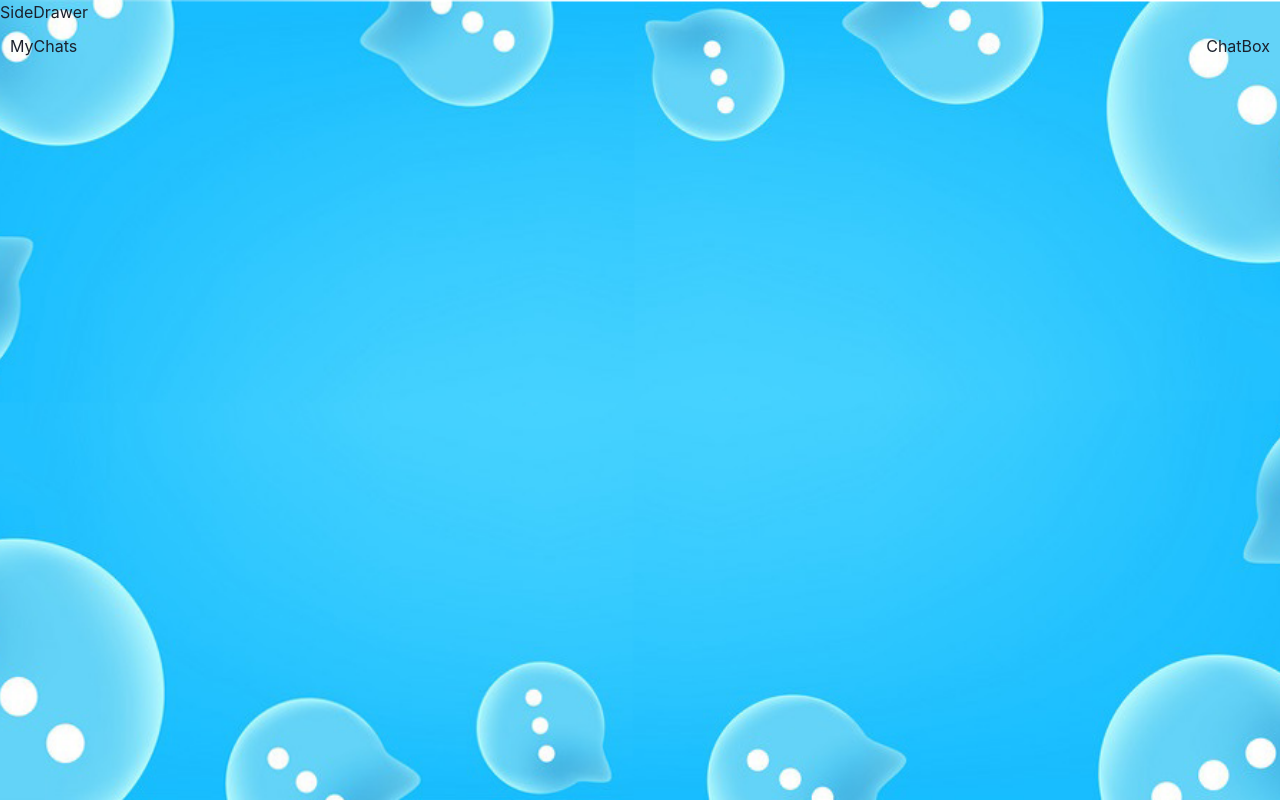
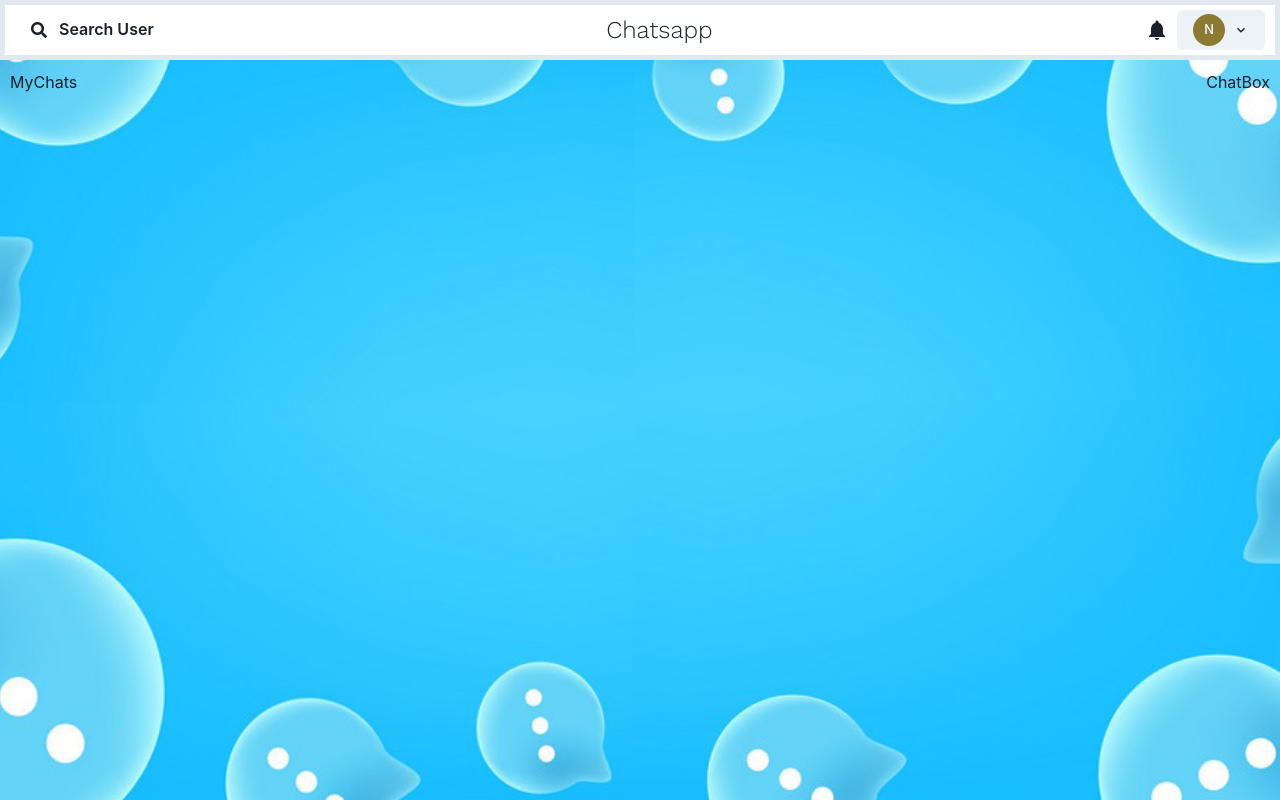
Before and after one commit to AdnanMuzavor/Chat-application, a React (Create React App) app in the folder frontend/: page /chat in a window 1280 px wide. Built offline with nearby package versions, Linux system fonts and the light colour scheme.

Commit message:
basic frontend templates

```diff
--- a/frontend/package.json
+++ b/frontend/package.json
@@ -4,6 +4,7 @@
   "private": true,
   "proxy": "http://127.0.0.1:5000",
   "dependencies": {
+    "@chakra-ui/icons": "^1.1.7",
     "@chakra-ui/react": "^1.8.3",
     "@emotion/react": "^11.8.1",
     "@emotion/styled": "^11.8.1",
--- a/frontend/public/index.html
+++ b/frontend/public/index.html
@@ -10,6 +10,7 @@
       content="Web site created using create-react-app"
     />
     <link rel="apple-touch-icon" href="%PUBLIC_URL%/logo192.png" />
+    <link rel="stylesheet" href="https://cdnjs.cloudflare.com/ajax/libs/font-awesome/5.15.2/css/all.min.css" integrity="sha512-HK5fgLBL+xu6dm/Ii3z4xhlSUyZgTT9tuc/hSrtw6uzJOvgRr2a9jyxxT1ely+B+xFAmJKVSTbpM/CuL7qxO8w==" crossorigin="anonymous" referrerpolicy="no-referrer" />
     <!--
       manifest.json provides metadata used when your web app is installed on a
       user's mobile device or desktop. See https://developers.google.com/web/fundamentals/web-app-manifest/
--- a/frontend/src/Componenets/ChatComponents/SideDrawer.js
+++ b/frontend/src/Componenets/ChatComponents/SideDrawer.js
@@ -1,9 +1,83 @@
-import React from 'react'
+import {
+  Tooltip,
+  Box,
+  Button,
+  Text,
+  Menu,
+  MenuButton,
+  MenuList,
+  Avatar,
+  MenuItem,
+  MenuDivider,
+} from "@chakra-ui/react";
+import { BellIcon, ChevronDownIcon } from "@chakra-ui/icons";
+import React, { useState } from "react";
+import ProfileModal from "../SmallComponents/ProfileModal";
+// import {ChatState} from "../../Context/ContextProvider";
 
 const SideDrawer = () => {
+  //Getting user state
+  // const {user}=ChatState();
+  //For searching user
+  const [search, setsearch] = useState("");
+  //To keep API result returned by /search api
+  const [searchresult, setsearchresult] = useState([]);
+  //Loading while our api gets thr result for us
+  const [loading, setloading] = useState(false);
+  //On clicking user chat will be loaded
+  const [loadingchat, setLoadingchat] = useState();
   return (
-    <div>SideDrawer</div>
-  )
-}
+    <>
+      <Box
+        d="flex"
+        justifyContent="space-between"
+        alignItems="center"
+        bg="#ffff"
+        w="100%"
+        p="5px 10px 5px 10px"
+        borderWidth="5px"
+      >
+        {/* First component in flex box */}
+        <Tooltip label="Search for users" hasArrow placement="bottom-end">
+          <Button variant="ghost">
+            <i className="fas fa-search"></i>
+            <Text d={{ base: "none", md: "flex" }} p="3">
+              Search User
+            </Text>
+          </Button>
+        </Tooltip>
+        {/* Second component in flex box */}
+        <Text fontSize="2xl" fontFamily="Work sans">
+          Chatsapp
+        </Text>
+        {/* third component in flex box */}
+        <div>
+          <Menu>
+            <MenuButton p="1">
+              <BellIcon fontSize="2xl" m="1"></BellIcon>
+            </MenuButton>
+            <MenuList></MenuList>
+          </Menu>
+          <Menu>
+            <MenuButton
+              as={Button}
+              rightIcon={<ChevronDownIcon></ChevronDownIcon>}
+            >
+               <Avatar size="sm" cursor="pointer" name={"name"}></Avatar>
 
-export default SideDrawer
+            </MenuButton>
+            <MenuList>
+              <ProfileModal>
+              {/* <MenuItem>My profile</MenuItem> */}
+              </ProfileModal>
+              <MenuDivider></MenuDivider>
+              <MenuItem>Log out</MenuItem>
+            </MenuList>
+          </Menu>
+        </div>
+      </Box>
+    </>
+  );
+};
+
+export default SideDrawer;
--- /dev/null
+++ b/frontend/src/Componenets/SmallComponents/ProfileModal.js
@@ -0,0 +1,39 @@
+import React from 'react'
+import { IconButton, useDisclosure ,Modal,ModalOverlay,ModalHeader,ModalCloseButton,ModalBody,ModalConten,Button,ModalContent} from '@chakra-ui/react'
+import {ViewIcon} from '@chakra-ui/icons'
+import {ModalFooter} from '@chakra-ui/react'
+const ProfileModal = ({user,children}) => {
+    const { isOpen, onOpen, onClose } = useDisclosure()
+  return children?<span onClick={onOpen}>{children}</span>:
+  (<>
+      <IconButton
+          d={{base:"flex"}}
+          icon={<ViewIcon/>}
+          onClick={onOpen}
+          >
+      </IconButton>
+       <Button onClick={onOpen}>Open Modal</Button>
+
+       <Modal isOpen={isOpen} onClose={onClose}>
+         <ModalOverlay />
+         <ModalContent>
+           <ModalHeader>Modal Title</ModalHeader>
+           <ModalCloseButton />
+           <ModalBody>
+             modal here
+           </ModalBody>
+
+          <ModalFooter>
+             <Button colorScheme='blue' mr={3} onClick={onClose}>
+               Close
+             </Button>
+             <Button variant='ghost'>Secondary Action</Button>
+           </ModalFooter>
+         </ModalContent>
+       </Modal></>
+  )
+
+
+}
+
+export default ProfileModal
--- a/frontend/src/Context/ContextProvider.js
+++ b/frontend/src/Context/ContextProvider.js
@@ -17,6 +17,7 @@ const ChatProvider=({children})=>{
     //As we are storing userInfo inside localstorage,getting it from there
     useEffect(()=>{
         const userInfo= JSON.parse(localStorage.getItem("userInfo"));
+        console.log(`userinfo is: ${userInfo}`)
         setuser(userInfo);
         if(!userInfo){
             history.push('/');
--- a/frontend/src/Screens/ChatPage.js
+++ b/frontend/src/Screens/ChatPage.js
@@ -21,6 +21,9 @@ const Chatpage = () => {
 
   //Entire state is in ChatState named variable so getting it hee
   const { user } = ChatState; //this user is that valeu which is passed as value to providefr
+  useEffect(()=>{
+      console.log(user)
+  },[])
   return (
     <>
       <div style={{ width: "100%" }}>
```
Also changed, not shown: 1 other file (tests, documents, lock files or other folders).
